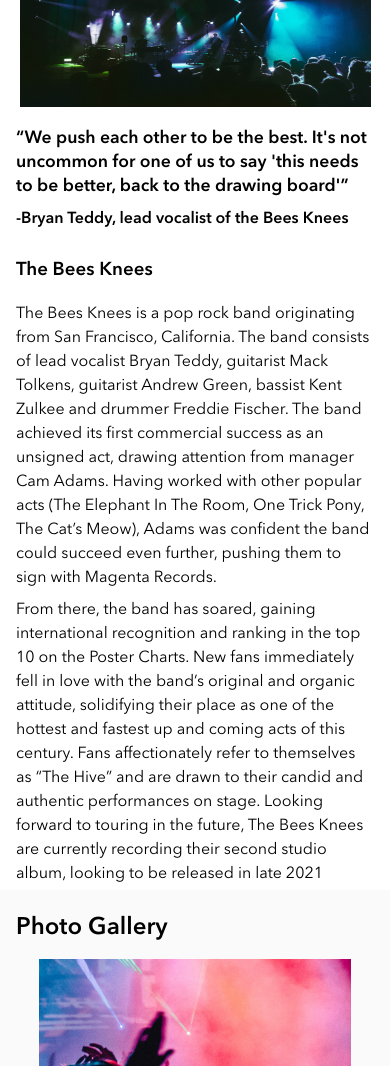
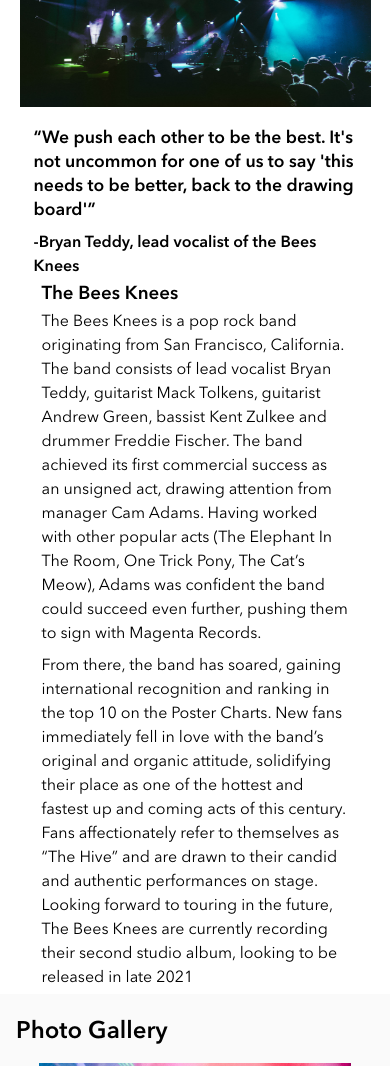
Before and after one commit to dilpreettoor/bandsite, a plain HTML site: page index.html in a window 390 px wide. Shown: the part 560-1626 px from the top of the page. Drawn offline with Linux system fonts and the light colour scheme.

Commit message:
Fixed margin in tablet mode

```diff
--- a/styles/bio.scss
+++ b/styles/bio.scss
@@ -76,6 +76,7 @@
 
     &__nav-item:hover {
         border-bottom: 4px solid variables.$white;
+
     }
 
     &__nav-link {
@@ -110,8 +111,9 @@
         height: 65vh;
     }
 
-    @include mixins.tablet {
-        height: 70vh;
+
+    @include mixins.desktop {
+        height: 100vh;
     }
 
     &__title {
@@ -170,6 +172,7 @@
         padding: 0.25rem 1rem;
         line-height: 1.5rem;
         font-size: 1.1rem;
+        margin: 0 1.1rem;
 
         @include mixins.font(AvenirNextDemi);
 
@@ -186,6 +189,7 @@
         padding: 0.25rem 1rem;
        line-height: 1.5rem;
        font-size: 1rem;
+       margin: 0 1.1rem;
 
        @include mixins.font(AvenirNextDemi);
 
@@ -197,11 +201,14 @@
 
     &__subtitle {
         @include mixins.font(AvenirNextDemi);
+        padding: 0 1.5rem;
+        margin: 0 1.1rem;
     }
 
     &__text {
-        padding: 0.25rem 1rem;
+        padding: 0.25rem 1.5rem;
         line-height: 1.5rem;
+        margin: 0 1.1rem;
 
         @include mixins.font(AvenirNextRegular);
     }
```
Also changed, not shown: index.html (+1 -1 lines), styles/bio.css, 1 other file.
